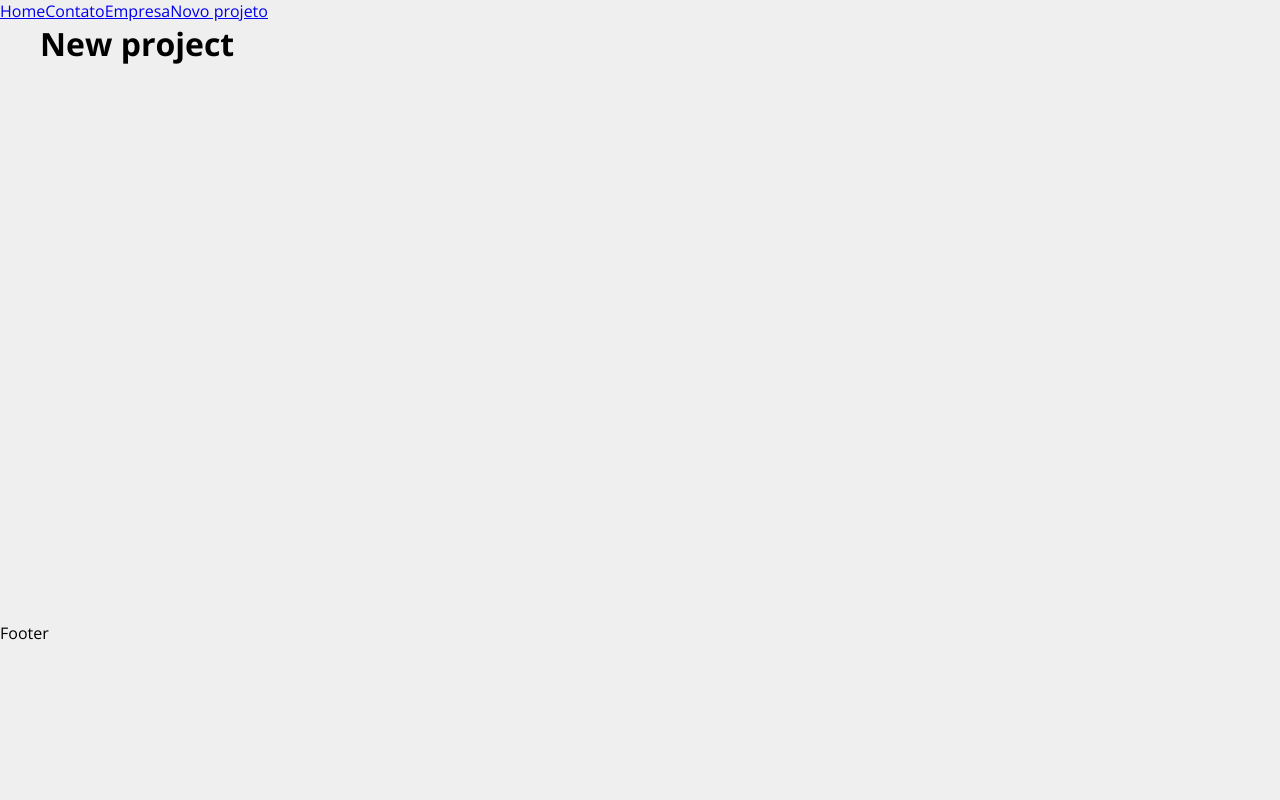
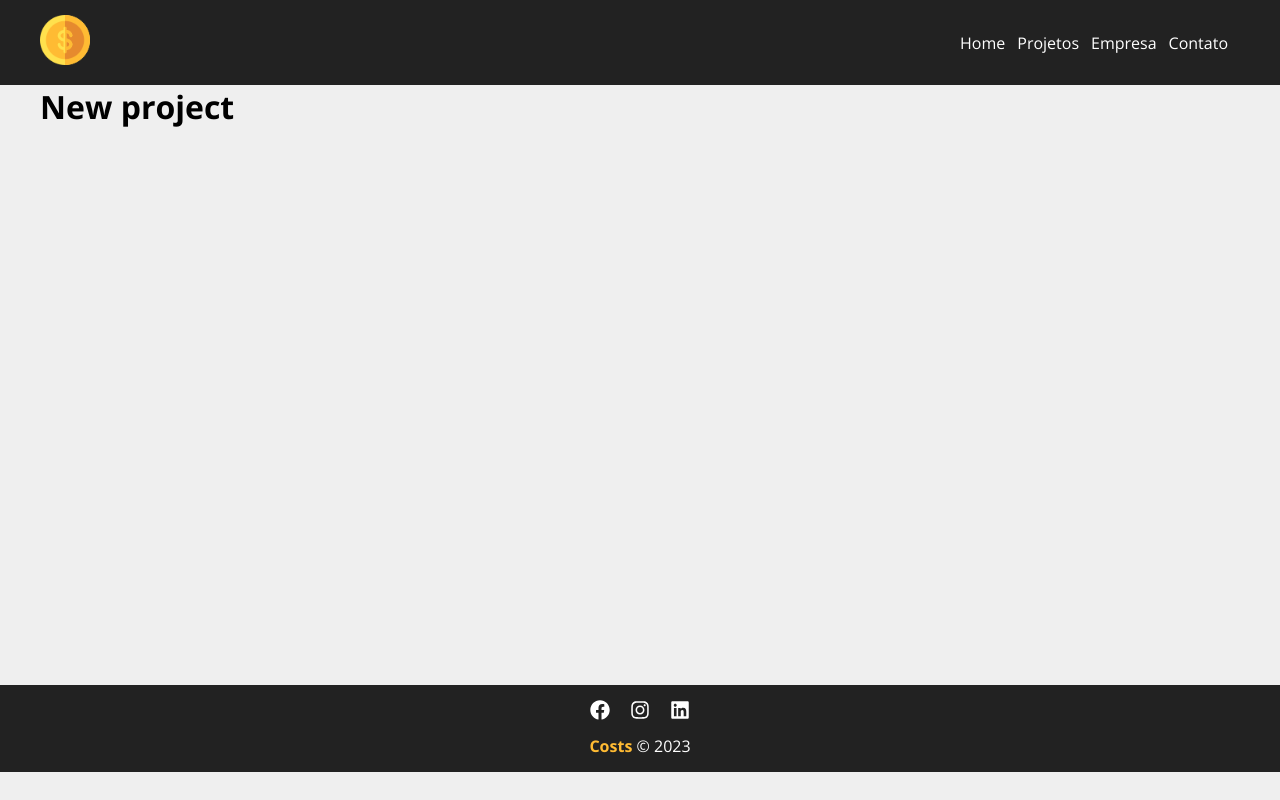
Before and after one commit to GabrielHCustodio/Empresa-gerenciadora-projetos, a React (Create React App) app: page /newproject in a window 1280 px wide. Built offline with nearby package versions, Linux system fonts and the light colour scheme.

Commit message:
Created and styled the Header and Footer components, which are repeat on all pages of the application.

```diff
--- a/src/App.jsx
+++ b/src/App.jsx
@@ -4,27 +4,26 @@
 import Contact from "./pages/Contact";
 import Home from "./pages/Home";
 import NewProject from "./pages/NewProject";
+import Projects from "./pages/Projects";
 
 import Container from "./layout/Container";
+import Footer from "./layout/Footer"
+import Navbar from "./layout/Navbar"
 
 function App() {
   return (
     <Router>
-      <div>
-        <Link to="/">Home</Link>
-        <Link to="/contact">Contato</Link>
-        <Link to="/company">Empresa</Link>
-        <Link to="/newproject">Novo projeto</Link>
-      </div>
+      <Navbar />
       <Container customClass="min-height">
         <Routes>
           <Route path="/" element={<Home />} />
+          <Route path="/projects" element={<Projects />} />
           <Route path="/contact" element={<Contact />} />
           <Route path="/company" element={<Company />} />
           <Route path="/newproject" element={<NewProject />} />
         </Routes>
       </Container>
-      <p>Footer</p>
+      <Footer />
     </Router>
   );
 }
--- /dev/null
+++ b/src/layout/Footer.jsx
@@ -0,0 +1,26 @@
+import { FaFacebook, FaInstagram, FaLinkedin } from "react-icons/fa";
+
+import styles from "./Footer.module.css";
+
+const Footer = () => {
+  return (
+    <footer className={styles.footer}>
+      <ul className={styles.socialList}>
+        <li>
+          <FaFacebook />
+        </li>
+        <li>
+          <FaInstagram />
+        </li>
+        <li>
+          <FaLinkedin />
+        </li>
+      </ul>
+      <p className={styles.copyRight}>
+        <span>Costs</span> &copy; 2023
+      </p>
+    </footer>
+  );
+};
+
+export default Footer;
--- /dev/null
+++ b/src/layout/Footer.module.css
@@ -0,0 +1,34 @@
+.footer {
+    background-color: #222;
+    color: #fff;
+    text-align: center;
+    padding: 15px;
+}
+
+.socialList {
+    display: flex;
+    justify-content: center;
+    list-style: none;
+}
+
+.socialList li {
+    margin: 0 10px;
+}
+
+.socialList li:hover {
+    color: #ffbb33;
+}
+
+.socialList svg {
+    font-size: 20px;
+    cursor: poitner;
+}
+
+.copyRight {
+    margin-top: 10px;
+}
+
+.copyRight span {
+    font-weight: bold;
+    color: #ffbb33;
+}
--- /dev/null
+++ b/src/layout/Navbar.jsx
@@ -0,0 +1,35 @@
+import { Link } from "react-router-dom";
+
+import Container from "./Container";
+
+import styles from "./Navbar.module.css";
+
+import logo from "../img/costs_logo.png";
+
+const Navbar = () => {
+  return (
+    <nav className={styles.navbar}>
+      <Container>
+        <Link to="/">
+          <img className={styles.logo} src={logo} alt="" />
+        </Link>
+        <ul className={styles.list}>
+          <li className={styles.item}>
+            <Link to="/">Home</Link>
+          </li>
+          <li className={styles.item}>
+            <Link to="/projects">Projetos</Link>
+          </li>
+          <li className={styles.item}>
+            <Link to="/company">Empresa</Link>
+          </li>
+          <li className={styles.item}>
+            <Link to="/contact">Contato</Link>
+          </li>
+        </ul>
+      </Container>
+    </nav>
+  );
+};
+
+export default Navbar;
--- /dev/null
+++ b/src/layout/Navbar.module.css
@@ -0,0 +1,29 @@
+.navbar {
+    display: flex;
+    justify-content: space-between;
+    background-color: #222;
+    padding: 15px;
+}
+
+.logo {
+    width: 50px;
+}
+
+.list {
+    display: flex;
+    align-items: center;
+    list-style: none;
+}
+
+.item {
+    margin-right: 12px;
+}
+
+.item a {
+    color: #fff;
+    text-decoration: none;
+}
+
+.item a:hover {
+    color: #ffbb33;
+}
--- a/src/pages/Company.jsx
+++ b/src/pages/Company.jsx
@@ -1,5 +1,3 @@
-import React from 'react';
-
 const Company = () => {
     return ( <h1>Company</h1> );
 }
--- a/src/pages/Contact.jsx
+++ b/src/pages/Contact.jsx
@@ -1,5 +1,3 @@
-import React from 'react';
-
 const Contact = () => {
     return ( <h1>Contact</h1> );
 }
--- a/src/pages/Home.jsx
+++ b/src/pages/Home.jsx
@@ -1,5 +1,3 @@
-import React from 'react';
-
 const Home = () => {
     return ( <h1>Home</h1> );
 }
--- a/src/pages/NewProject.jsx
+++ b/src/pages/NewProject.jsx
@@ -1,5 +1,3 @@
-import React from 'react';
-
 const NewProject = () => {
     return ( <h1>New project</h1> );
 }
--- /dev/null
+++ b/src/pages/Projects.jsx
@@ -0,0 +1,5 @@
+const Projects = () => {
+    return ( <h1>Projects</h1> );
+}
+
+export default Projects;
```
